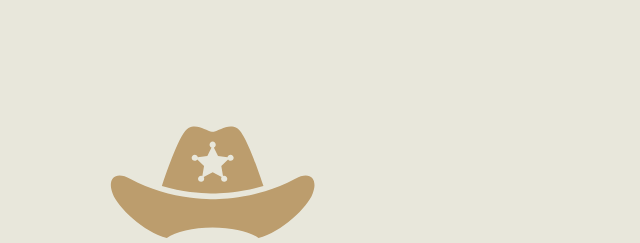
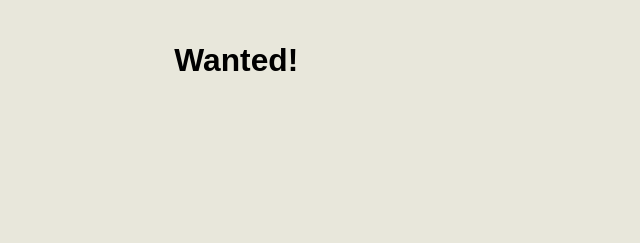
Before and after one commit to emilyluciano/dsn1676-assignment-1, a plain HTML site: page index.html in a window 1280 px wide. Shown: the top 243 px of the page, without its empty margins (0-640 px from the left). Drawn offline with Linux system fonts and the light colour scheme.

Commit message:
added h1 and class for wanted title

```diff
--- a/index.html
+++ b/index.html
@@ -13,8 +13,19 @@
 
     <header class="gutter island">
     <div class="grid masthead">
-<h1 class="unit unit-xs-1 unit-s-1 unit-m-1-3 unit-l-1-3 title">
+<div class="unit unit-xs-1 unit-s-1 unit-m-1-3 unit-l-1-3 title">
+    <h1 class="center yota shadow">Wanted!</h1>
       </div>
+    </div>
+    </header>
+
+    <main class="grid island">
+
+
+
+
+    </main>
+
     <div class="grid">
 
         <div class="unit">
@@ -34,6 +45,6 @@
 
  </div>
 
-    </header>
+
 </body>
 </html>
```
